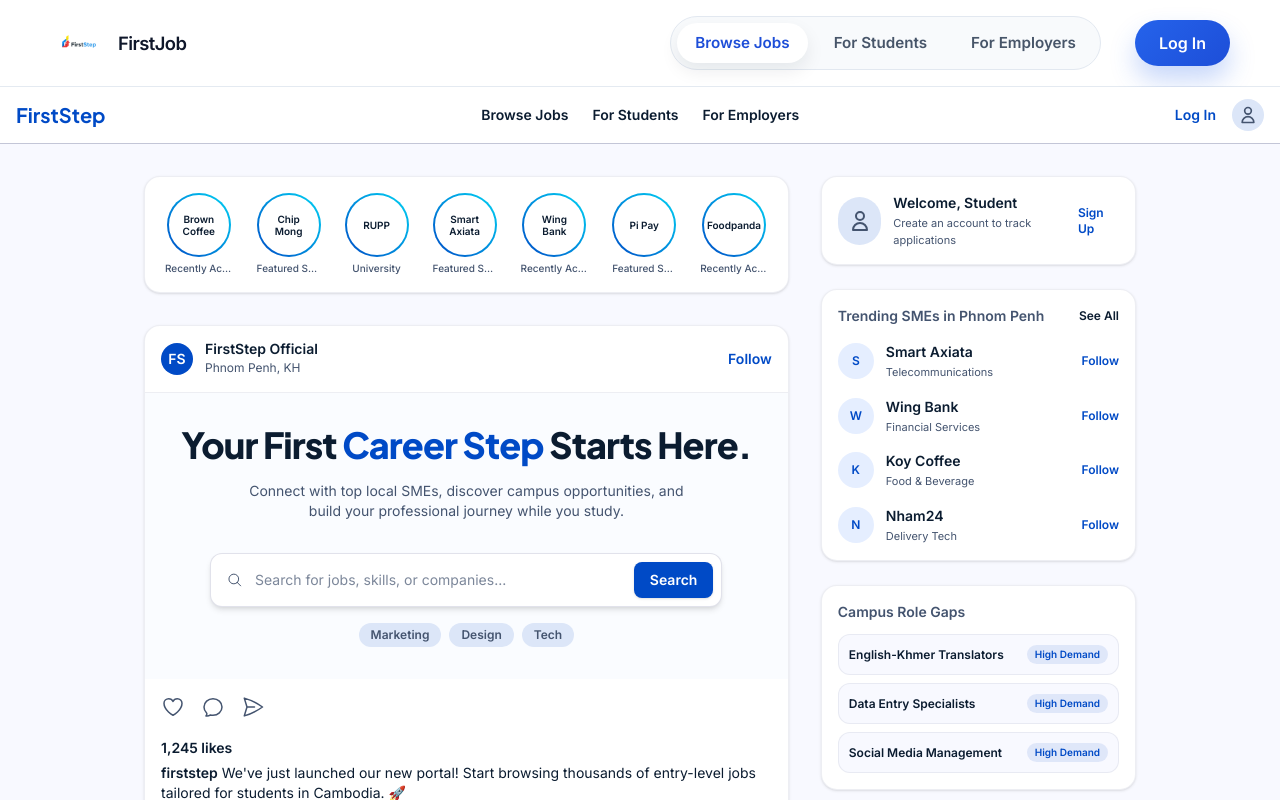
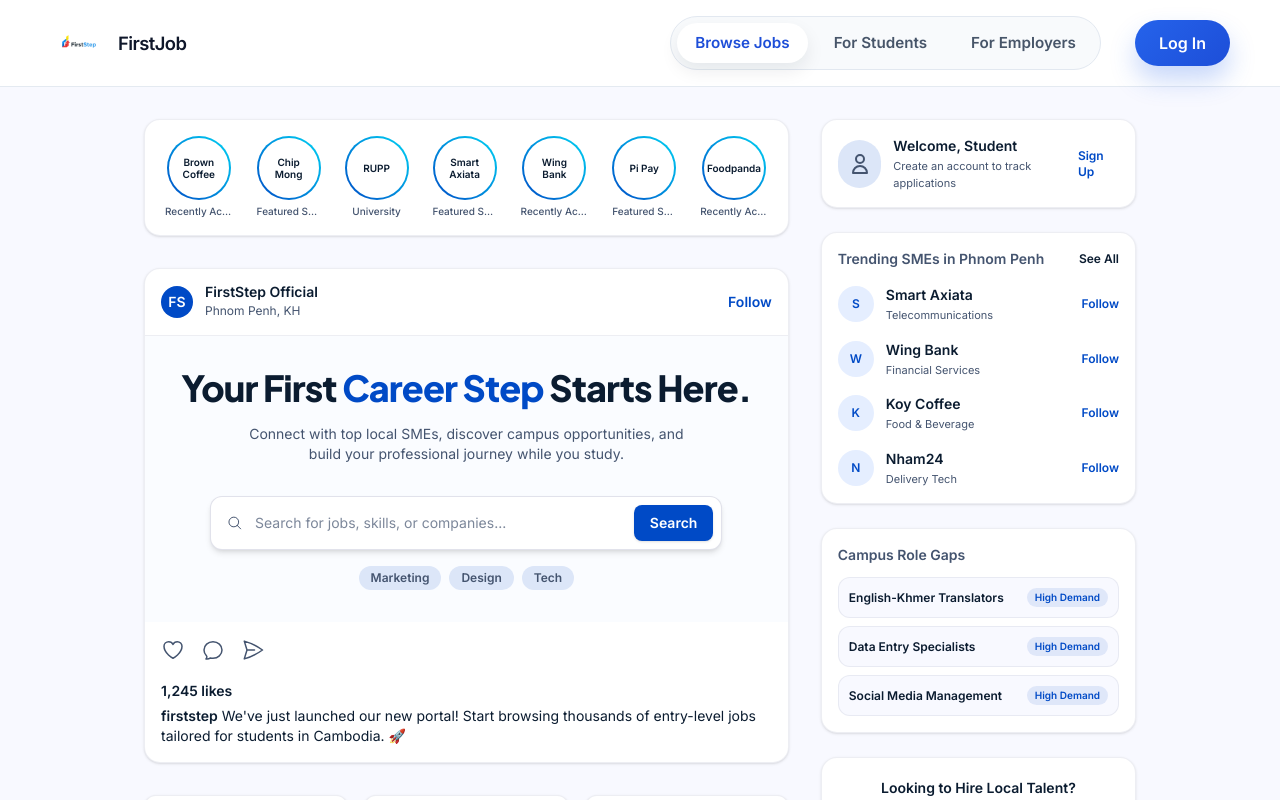
Before and after one commit to Cottons29/job-portal-group-12, a JavaScript app in the folder frontend/: page / in a window 1280 px wide. Shown: the top 800 px of the page. Built offline with nearby package versions, Linux system fonts and the light colour scheme; no server answers.

Commit message:
Comment out top navigation bar in `LandingPage.vue` to prepare for redesign.

```diff
--- a/frontend/src/views/LandingPage.vue
+++ b/frontend/src/views/LandingPage.vue
@@ -1,26 +1,26 @@
 <template>
   <div class="min-h-screen bg-surface">
     <!-- Top Bar Navigation -->
-    <header class="sticky top-0 z-50 bg-surface-container-lowest border-b border-outline-variant px-4 py-3 flex items-center justify-between">
-      <!-- Logo -->
-      <div class="flex items-center">
-        <h1 class="text-xl font-display font-bold text-primary">FirstStep</h1>
-      </div>
-      <!-- Links -->
-      <nav class="hidden md:flex items-center gap-6">
-        <a href="#" class="text-sm font-semibold text-on-surface hover:text-primary transition-colors">Browse Jobs</a>
-        <a href="#" class="text-sm font-semibold text-on-surface hover:text-primary transition-colors">For Students</a>
-        <a href="#" class="text-sm font-semibold text-on-surface hover:text-primary transition-colors">For Employers</a>
-      </nav>
-      <!-- Auth Actions -->
-      <div class="flex items-center gap-4">
-        <router-link to="/auth" class="text-sm font-semibold text-primary hover:text-primary-container transition-colors">Log In</router-link>
-        <!-- Generic Avatar placeholder -->
-        <div class="w-8 h-8 rounded-full bg-surface-container-high flex items-center justify-center text-on-surface-variant">
-           <svg class="w-5 h-5" fill="none" stroke="currentColor" viewBox="0 0 24 24"><path stroke-linecap="round" stroke-linejoin="round" stroke-width="2" d="M16 7a4 4 0 11-8 0 4 4 0 018 0zM12 14a7 7 0 00-7 7h14a7 7 0 00-7-7z"></path></svg>
-        </div>
-      </div>
-    </header>
+<!--    <header class="sticky top-0 z-50 bg-surface-container-lowest border-b border-outline-variant px-4 py-3 flex items-center justify-between">-->
+<!--      &lt;!&ndash; Logo &ndash;&gt;-->
+<!--      <div class="flex items-center">-->
+<!--        <h1 class="text-xl font-display font-bold text-primary">FirstStep</h1>-->
+<!--      </div>-->
+<!--      &lt;!&ndash; Links &ndash;&gt;-->
+<!--      <nav class="hidden md:flex items-center gap-6">-->
+<!--        <a href="#" class="text-sm font-semibold text-on-surface hover:text-primary transition-colors">Browse Jobs</a>-->
+<!--        <a href="#" class="text-sm font-semibold text-on-surface hover:text-primary transition-colors">For Students</a>-->
+<!--        <a href="#" class="text-sm font-semibold text-on-surface hover:text-primary transition-colors">For Employers</a>-->
+<!--      </nav>-->
+<!--      &lt;!&ndash; Auth Actions &ndash;&gt;-->
+<!--      <div class="flex items-center gap-4">-->
+<!--        <router-link to="/auth" class="text-sm font-semibold text-primary hover:text-primary-container transition-colors">Log In</router-link>-->
+<!--        &lt;!&ndash; Generic Avatar placeholder &ndash;&gt;-->
+<!--        <div class="w-8 h-8 rounded-full bg-surface-container-high flex items-center justify-center text-on-surface-variant">-->
+<!--           <svg class="w-5 h-5" fill="none" stroke="currentColor" viewBox="0 0 24 24"><path stroke-linecap="round" stroke-linejoin="round" stroke-width="2" d="M16 7a4 4 0 11-8 0 4 4 0 018 0zM12 14a7 7 0 00-7 7h14a7 7 0 00-7-7z"></path></svg>-->
+<!--        </div>-->
+<!--      </div>-->
+<!--    </header>-->
 
     <!-- Main Layout Container -->
     <main class="max-w-5xl mx-auto pt-8 pb-20 px-4 flex flex-col md:flex-row gap-8">
```
